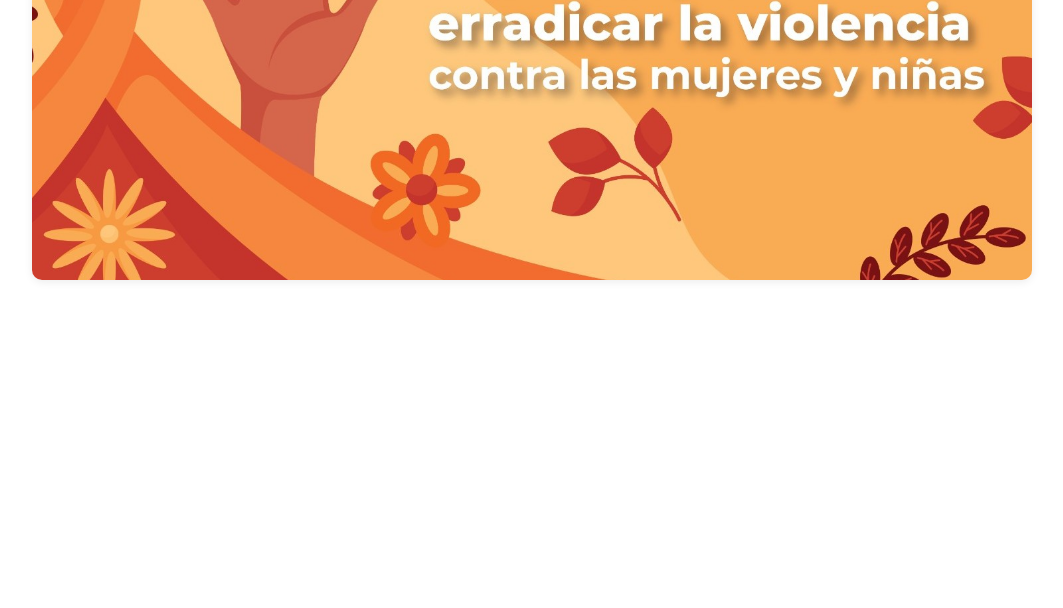
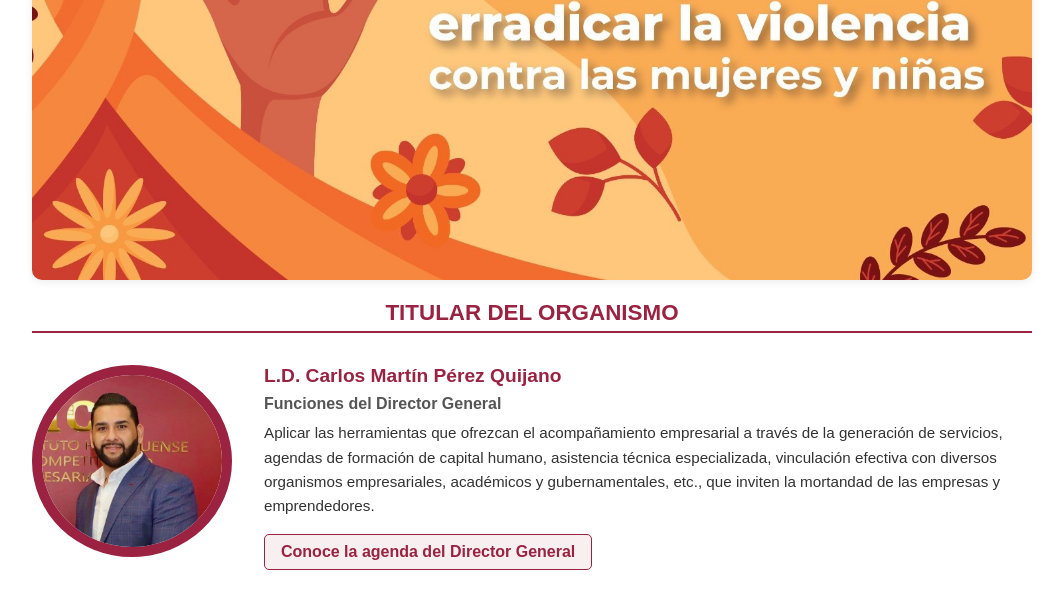
Before and after one commit to Joseth-g19h/PROTECT-FINAL, a React (Vite) app in the folder frontend/: page / in a window 1280 px wide. Shown: the part 1492-2100 px from the top of the page, without its empty margins (108-1171 px from the left). After the commit the page ends 2062 px from the top, so only its background shows below. Built offline with nearby package versions, Linux system fonts and the light colour scheme.

Commit message:
Primer commit

```diff
--- a/frontend/src/App.jsx
+++ b/frontend/src/App.jsx
@@ -6,7 +6,8 @@ import './navbar.css';
 import IHCE from './ihce';
 import './ihce.css';
 import NoticiasCarousel from './noticias'; // Renombrado correctamente
-import './noticias.css';                  // Corrección de ruta y nombre
+import './noticias.css';
+import Titular from './tituorganismo';       // Corrección de ruta y nombre
 
 function App() {
   return (
@@ -38,6 +39,13 @@ function App() {
       <div style={{ marginTop: '0px', marginLeft: '0', marginRight: '0' }}>
         <NoticiasCarousel />
       </div>
+
+      {/* Sección de Titular */}
+      <div style={{ marginTop: '0px', marginLeft: '0', marginRight: '0' }}>
+        <Titular/>
+      </div>
+
+
     </div>
   );
 }
--- a/frontend/src/noticias.css
+++ b/frontend/src/noticias.css
@@ -1,6 +1,6 @@
 .noti-carousel-container {
   max-width: 1000px;
-  height: 1500px;
+  height: 620px;
   margin: 0 auto;
   padding: 0rem;
   box-sizing: border-box;
--- /dev/null
+++ b/frontend/src/tituorganismo.css
@@ -0,0 +1,73 @@
+.titular-section {
+  max-width: 1000px;
+  margin: 0rem auto;
+}
+
+.titular-heading {
+  text-align: center;
+  color: #9b2241;
+  font-size: 1.4rem;
+  font-weight: bold;
+  text-transform: uppercase;
+  margin-bottom: 0.3rem;
+  font-family: 'Arial', sans-serif;
+}
+
+.titular-divider {
+  border: none;
+  border-top: 2px solid #9b2241;
+  width: 100%;
+  margin: 0 auto 2rem auto;
+}
+
+.titular-container {
+  display: flex;
+  gap: 2rem;
+  align-items: flex-start;
+  flex-wrap: wrap;
+}
+
+.titular-image img {
+  width: 200px;
+  border-radius: 50%;
+  border: 10px solid #9b2241;
+}
+
+.titular-text {
+  flex: 1;
+  font-family: 'Arial', sans-serif;
+}
+
+.titular-text h3 {
+  margin: 0;
+  font-size: 1.2rem;
+  color: #9b2241;
+}
+
+.titular-text h4 {
+  margin: 0.5rem 0;
+  font-weight: bold;
+  color: #555;
+}
+
+.titular-text p {
+  font-size: 0.95rem;
+  line-height: 1.6;
+  color: #333;
+}
+
+.agenda-btn {
+  margin-top: 1rem;
+  background-color: #f8f0f0;
+  border: 1px solid #9b2241;
+  color: #9b2241;
+  padding: 0.5rem 1rem;
+  font-weight: bold;
+  border-radius: 5px;
+  cursor: pointer;
+  transition: background-color 0.2s;
+}
+
+.agenda-btn:hover {
+  background-color: #701129;
+}
--- /dev/null
+++ b/frontend/src/tituorganismo.jsx
@@ -0,0 +1,30 @@
+import React from 'react';
+import './tituorganismo.css';
+import titularImg from '/src/img/Titular.jpeg'; // Cambia esto según tu ruta
+
+const Titular = () => {
+  return (
+    <div className="titular-section">
+      <h2 className="titular-heading">TITULAR DEL ORGANISMO</h2>
+      <hr className="titular-divider" />
+
+      <div className="titular-container">
+        <div className="titular-image">
+          <img src={titularImg} alt="Titular del Organismo" />
+        </div>
+        <div className="titular-text">
+          <h3>L.D. Carlos Martín Pérez Quijano</h3>
+          <h4>Funciones del Director General</h4>
+          <p>
+            Aplicar las herramientas que ofrezcan el acompañamiento empresarial a través de la generación de servicios,
+            agendas de formación de capital humano, asistencia técnica especializada, vinculación efectiva con diversos
+            organismos empresariales, académicos y gubernamentales, etc., que inviten la mortandad de las empresas y emprendedores.
+          </p>
+          <button className="agenda-btn">Conoce la agenda del Director General</button>
+        </div>
+      </div>
+    </div>
+  );
+};
+
+export default Titular;
```
Also changed, not shown: frontend/src/img/Titular.jpeg (added).
